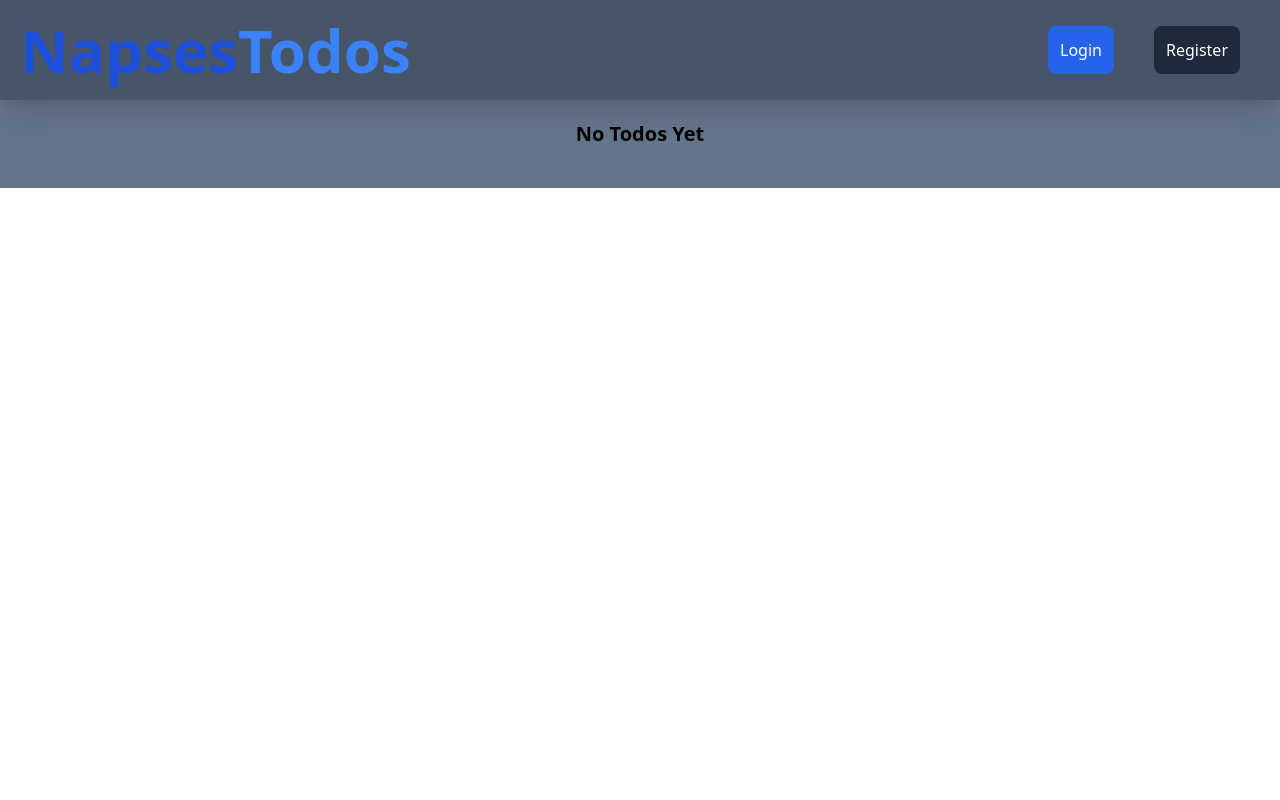
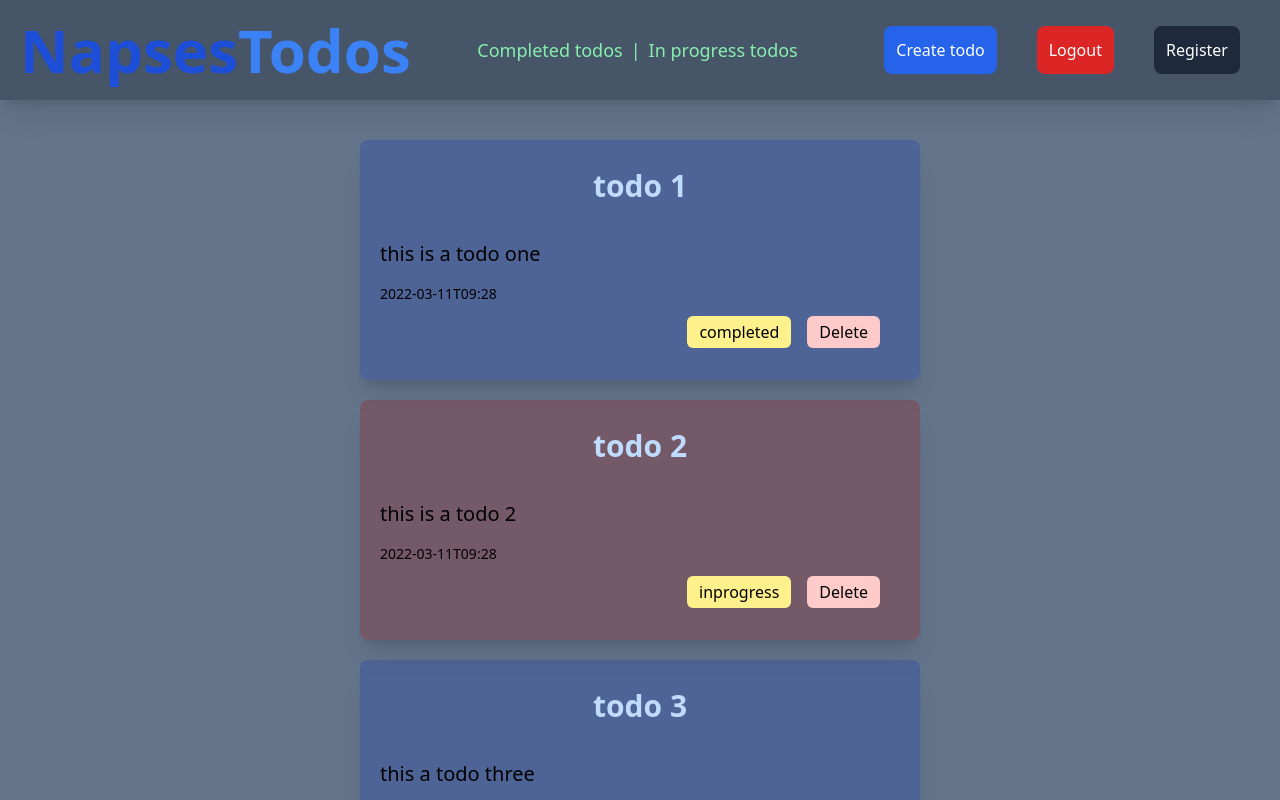
Before and after one commit to descholar-ceo/napses-todo, a Next.js app: page / in a window 1280 px wide. Shown: the top 800 px of the page. Built offline with nearby package versions, Linux system fonts and the light colour scheme; data requests are answered from the project's data file; sample sign-in values are in the browser's storage.

Commit message:
Fix refresh issues

```diff
--- a/components/LoginForm.js
+++ b/components/LoginForm.js
@@ -14,15 +14,15 @@ export default function LoginForm() {
         try {
         const gottenUser = await axios.get(`${process.env.NEXT_PUBLIC_API}/users?email=${data.email}&password=${data.password}`);
         if (!!gottenUser && gottenUser.data && gottenUser.data.length !== 0) {
-            const { givenDay, nextDay } = prepareDates(new Date().getTime());
-            const data = { userId: gottenUser.data[0].id, createdAt: new Date(givenDay), expires: new Date(nextDay) };
-            console.log({ data });
+            const { givenDay } = prepareDates(new Date().getTime());
+            const data = { userId: gottenUser.data[0].id, createdAt: new Date(givenDay) };
             const newSession = await axios.post(
                 `${process.env.NEXT_PUBLIC_API}/sessions`,
                 data,
                 { headers: { 'Content-Type': 'application/json' } },
             );
             if (!!newSession && newSession.data) {
+                localStorage.setItem("session", JSON.stringify(newSession.data));
                 router.push('/');
             } else {
                 return setLoginSuccess('fail');
--- a/components/Nav.js
+++ b/components/Nav.js
@@ -7,12 +7,22 @@ import classNames from 'classnames';
 
 export const Nav = () => {
     const router = useRouter();
-    const [session, setSession] = useState([]);
+    const [session, setSession] = useState({});
     const [todos, setTodos] = useState([]);
     useEffect(async () => {
         try {
-            const mSession = await axios.get(`${process.env.NEXT_PUBLIC_API}/sessions`);
-            setSession(mSession.data[0]);
+            const sessionFromLocalStorage = JSON.parse(localStorage.getItem("session"));
+            if (!!sessionFromLocalStorage && sessionFromLocalStorage.id) {
+                const mSession = await axios.get(`${process.env.NEXT_PUBLIC_API}/sessions?id=${sessionFromLocalStorage.id}`);
+                if (!!mSession && mSession.data && mSession.data.length !== 0) {
+                    setSession(mSession.data[0]);
+                } else {
+                    localStorage.removeItem('session');
+                    router.push('/login');
+                }
+            } else {
+                router.push('/login');
+            }
             const mTodos = await axios.get(`${process.env.NEXT_PUBLIC_API}/todos`);
             setTodos(mTodos.data);
         } catch (error) {
@@ -28,21 +38,24 @@ export const Nav = () => {
     </ul> : '';
     const loginBtnClasses = classNames(
         {
-            'hover:bg-red-100 hover:text-red-600 hover:border-red-600 bg-red-600 text-white' : !!session,
-            'hover:bg-blue-100 hover:text-blue-600 hover:border-blue-600 bg-blue-600 text-white': !session
+            'hover:bg-red-100 hover:text-red-600 hover:border-red-600 bg-red-600 text-white' : !!session && !!session.id,
+            'hover:bg-blue-100 hover:text-blue-600 hover:border-blue-600 bg-blue-600 text-white': !session.id
         }
         )
     const handleLogout = async () => {
         try {
-            await axios.delete(`${process.env.NEXT_PUBLIC_API}/sessions/1`);
+            await axios.delete(`${process.env.NEXT_PUBLIC_API}/sessions/${session.id}`);
+            localStorage.removeItem("session");
+            router.replace('/login');
+            router.reload();
         } catch (error) {
             console.log({ error });
         }
     }
     const handleLogin = () => {
-        router.push('/login')
+        router.push('/login');
     }
-    const createTodoBtnClass = classNames({ 'visible': !!session, 'invisible': !session })
+    const createTodoBtnClass = classNames({ 'visible': !!session && session.id, 'invisible': !session.id })
   return (
     <nav className='flex justify-between p-5 bg-slate-600 w-full shadow-xl'>
         <div>
@@ -60,11 +73,13 @@ export const Nav = () => {
             </span>
             <Button
                 classes={`${loginBtnClasses} outline-none hover:border-2 p-3 mx-5 rounded-lg`}
-                text={!!session ? 'Logout' : 'Login'}
+                text={!!session && session.id ? 'Logout' : 'Login'}
                 handleClick={!!session ? handleLogout : handleLogin}
             >
             </Button>
-            <span className='hover:border-2 p-3 mx-5 rounded-lg hover:bg-slate-100 hover:text-slate-600 hover:border-slate-600 bg-slate-800 text-white'><Link href="signup">Register</Link></span>
+            <span
+                className='hover:border-2 p-3 mx-5 rounded-lg hover:bg-slate-100 hover:text-slate-600 hover:border-slate-600 bg-slate-800 text-white'>
+                    <Link href="/signup">Register</Link></span>
         </div>
     </nav>
   )
--- a/db.json
+++ b/db.json
@@ -1,46 +1,54 @@
 {
-  "todos": [],
-  "users": [
+  "todos": [
     {
-      "id": 1,
-      "name": "Emma Swan",
-      "mobile": "07822",
-      "gender": "F",
-      "country": "US",
-      "hobbies": [
-        "music",
-        "movies"
-      ],
-      "email": "emma@swan.com",
-      "password": "password"
+      "name": "todo 1",
+      "description": "this is a todo one",
+      "time": "2022-03-11T09:28",
+      "status": "completed",
+      "id": 1
     },
     {
-      "name": "Emmanuel Mugirase",
-      "mobile": "emma@gmail.com",
-      "gender": "Male",
-      "country": "India",
-      "hobbies": [
-        "Music",
-        "Movies",
-        "Coding"
-      ],
-      "email": "emma@nuel.com",
-      "password": "123456",
+      "name": "todo 2",
+      "description": "this is a todo 2",
+      "time": "2022-03-11T09:28",
+      "status": "inprogress",
       "id": 2
     },
     {
-      "name": "new user",
+      "name": "todo 3",
+      "description": "this a todo three",
+      "time": "2022-03-11T09:30",
+      "status": "completed",
+      "id": 3
+    },
+    {
+      "name": "new todo",
+      "description": "this is a new todo application",
+      "time": "2022-03-14T11:38",
+      "status": "completed",
+      "id": 4
+    }
+  ],
+  "users": [
+    {
+      "name": "Mugirase Emmanuel",
       "mobile": "0782229462",
       "gender": "Male",
-      "country": "US",
+      "country": "Rwanda",
       "hobbies": [
         "Movies",
         "Coding"
       ],
-      "email": "newuser@new.ne",
+      "email": "emmanuel@gmail.com",
       "password": "123456",
-      "id": 3
+      "id": 1
     }
   ],
-  "sessions": []
+  "sessions": [
+    {
+      "userId": 1,
+      "createdAt": "2022-03-13T22:00:00.000Z",
+      "id": 1
+    }
+  ]
 }
--- a/pages/createTodo.js
+++ b/pages/createTodo.js
@@ -1,7 +1,15 @@
-import React from 'react';
+import { useRouter } from 'next/router';
+import React, { useEffect} from 'react';
 import CreateTodoForm from '../components/CreateTodoForm';
 
-export default function createTodo() {
+export default function CreateTodo() {
+  const router = useRouter();
+  useEffect(() => {
+    const session = JSON.parse(localStorage.getItem('session'));
+    if (!session || !session.id) {
+      router.push('/login');
+    }
+  }, [])
   return (
     <div><CreateTodoForm /></div>
   )
--- a/pages/index.js
+++ b/pages/index.js
@@ -1,7 +1,16 @@
+import { useEffect } from 'react';
 import Head from 'next/head'
+import { useRouter } from 'next/router';
 import TodoList from '../container/TodoList'
 
 export default function Home() {
+  const router = useRouter();
+  useEffect(() => {
+    const session = JSON.parse(localStorage.getItem('session'));
+    if (!session || !session.id) {
+      router.push('/login');
+    }
+  }, [])
   return (
     <div>
       <Head>
--- a/pages/login.js
+++ b/pages/login.js
@@ -1,7 +1,15 @@
-import React from 'react'
+import { useRouter } from 'next/router';
+import React, { useEffect } from 'react'
 import LoginForm from '../components/LoginForm'
 
-export default function login() {
+export default function Login() {
+  const router = useRouter();
+  useEffect(() => {
+    const session = JSON.parse(localStorage.getItem('session'));
+    if (!!session && session.id) {
+      router.push('/');
+    }
+  }, [])
   return (
     <div className='h-screen'><LoginForm /></div>
   )
--- a/pages/signup.js
+++ b/pages/signup.js
@@ -1,7 +1,7 @@
 import React from 'react'
 import SignupForm from '../components/SignupForm'
 
-export default function signup() {
+export default function Signup() {
   return (
     <div className='h-screen'><SignupForm /></div>
   )
--- a/pages/todos/[status]/index.js
+++ b/pages/todos/[status]/index.js
@@ -1,8 +1,15 @@
-import React from 'react';
+import React, { useEffect } from 'react';
 import { useRouter } from 'next/router';
 import DynamicTodoList from '../../../container/DynamicTodoList';
 
 export default function Todos() {
+  const router = useRouter();
+  useEffect(() => {
+    const session = JSON.parse(localStorage.getItem('session'));
+    if (!session || !session.id) {
+      router.push('/login');
+    }
+  }, [])
   return (
     <div className='w-1/2 mx-auto'><DynamicTodoList /></div>
   )
```
